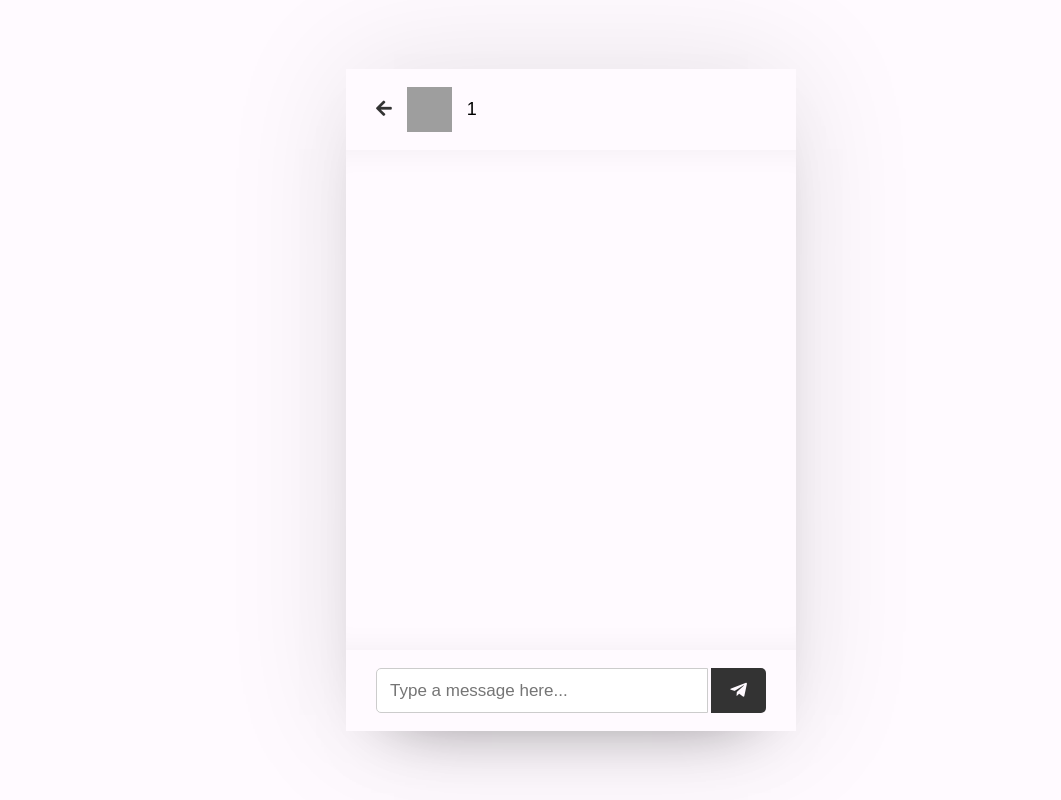
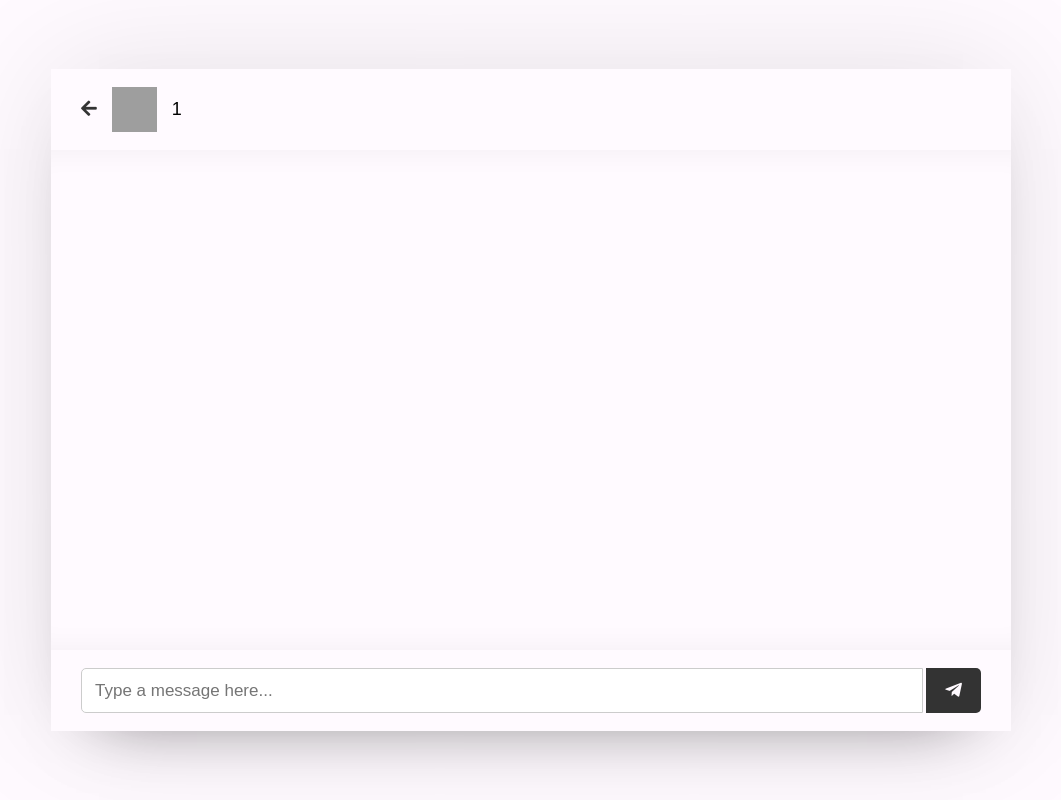
Before and after one commit to xavesdiporta/PsiocologoS, a PHP site: page /php/chat.php?username=1 in a window 1280 px wide. Shown: the whole page, without its empty margins (69-1130 px from the left). Run offline with PHP 8.4, Linux system fonts and the light colour scheme; the visitor is signed in with stand-in values (Sample User, id 1); data that the repository does not hold is empty; grey boxes are pictures that could not be loaded.

Commit message:
Improved CSS

```diff
--- a/inc/main.inc.css
+++ b/inc/main.inc.css
@@ -11,6 +11,7 @@
     }
     #hero{
         display: flex;
+        width: 1200px;
         min-height : 100vh ;
         background : #fffaff ;
         align-items: center;
@@ -48,7 +49,7 @@
 
     .wrapperChat
     {
-        width : 450px ;
+        width : 80% ;
         border-radius : 16px ;
         box-shadow : 0 0 128px 0 rgba(0,0,0,0.1), 0 32px 64px -48px rgba(0,0,0,0.5) ;
         background : #fffaff ;
```
